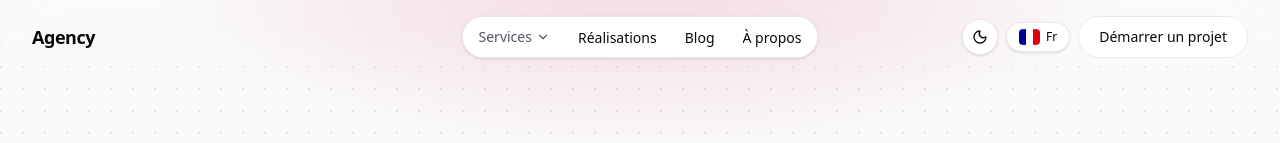
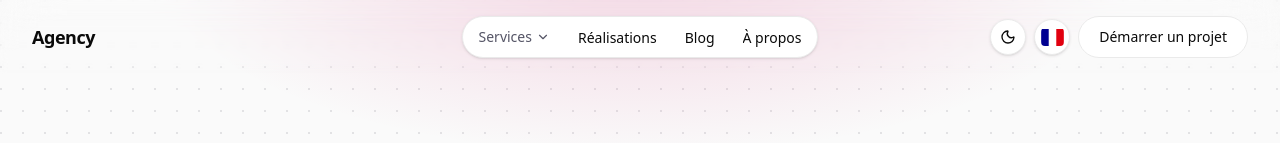
Before and after one commit to Emiiir95/codly, a Next.js app: page / in a window 1280 px wide. Shown: the top 143 px of the page. Built offline with nearby package versions, Linux system fonts and the light colour scheme.

Commit message:
langue switcher

```diff
--- a/src/components/molecules/LanguageSwitcher.tsx
+++ b/src/components/molecules/LanguageSwitcher.tsx
@@ -40,13 +40,13 @@ export default function LanguageSwitcher() {
         aria-haspopup="listbox"
         aria-expanded={open}
         aria-label="Language"
-        className="inline-flex items-center gap-1.5 rounded-full border border-[var(--color-border)] bg-[var(--color-bg-elev)] px-3 py-1.5 text-xs font-medium text-[var(--color-fg)] shadow-sm hover:border-[var(--color-fg)]"
+        className="group inline-flex h-9 w-9 items-center justify-center rounded-full border border-border bg-bg-elev text-fg shadow-sm transition-all duration-300 hover:scale-110 hover:border-accent hover:text-accent"
       >
         <span
           aria-hidden
-          className={`fi fi-${FLAG_CODE[current]} rounded-sm text-base`}
+          className={`fi fi-${FLAG_CODE[current]} rounded-sm`}
+          style={{ fontSize: "1.1rem", lineHeight: 1 }}
         />
-        <span className="text-xs">{FULL[current].slice(0, 2)}</span>
       </button>
       {open && (
         <ul
--- a/src/pages/_app.tsx
+++ b/src/pages/_app.tsx
@@ -1,4 +1,5 @@
 import "@/styles/globals.css";
+import "flag-icons/css/flag-icons.min.css";
 import type { AppProps } from "next/app";
 import { useMemo } from "react";
 import { Geist, Geist_Mono } from "next/font/google";
```
